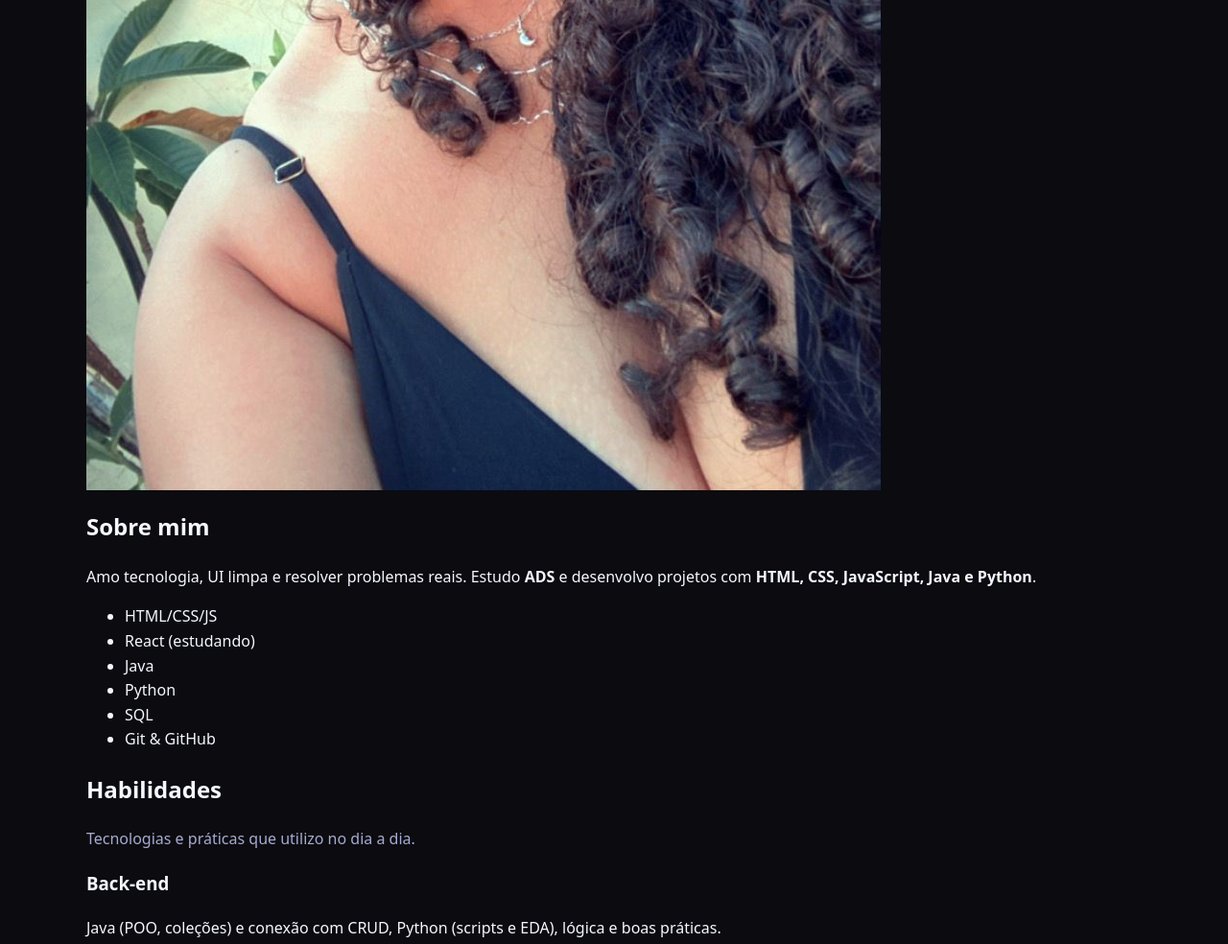
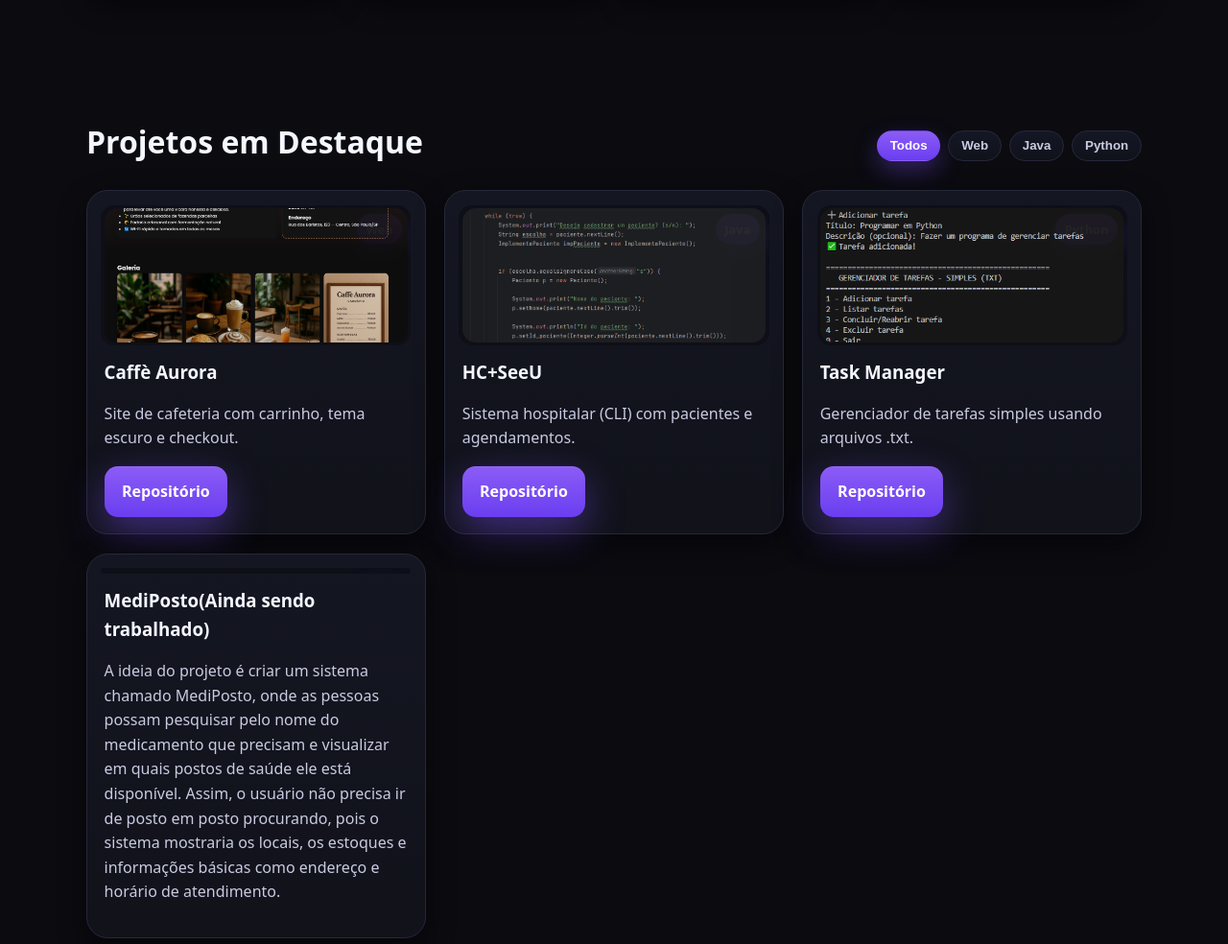
Before and after one commit to Malualvess-dev/Portifolio---Malu-1.0, a plain HTML site: page index.html in a window 1280 px wide. Shown: the part 1660-2644 px from the top of the page at 96% size. Drawn offline with Linux system fonts and the light colour scheme.

Commit message:
Adicionando CSS dos Botoes, Seções, fotos

```diff
--- a/Css/style.css
+++ b/Css/style.css
@@ -244,3 +244,233 @@ nav{
     display:flex;
     gap:.8rem;
     margin-top:.6rem; }
+
+/* Botões */
+
+.btn{
+  display:inline-flex;
+  align-items:center;
+  justify-content:center;
+  gap:.5rem;
+  padding:.85rem 1.15rem;
+  border-radius:14px;
+  border:1px solid var(--border);
+  font-weight:800;
+  cursor:pointer;
+  transition:.2s;
+
+}
+
+.btn-primary{
+  color:#fff;
+  border:none;
+  background:linear-gradient(180deg, var(--primary-400), var(--primary-600));
+  box-shadow:0 14px 40px rgba(123,77,245,.45), inset 0 1px 0 rgba(255,255,255,.08);
+
+}
+
+.btn-primary:hover{
+    filter:brightness(1.05);
+    transform:translateY(-1px);
+}
+
+.btn-ghost{
+  background:linear-gradient(180deg, #171a27, #10121a);
+  color:var(--text-300);
+
+}
+
+.btn-ghost:hover{
+    color:#fff;
+}
+
+/* -------------------- Stats (Números) ------------------- */
+.stats{
+  display:grid;
+  grid-template-columns:repeat(3, 1fr);
+  gap:1rem;
+  width:min(1100px,92%);
+  margin:2.8rem auto 2.6rem;
+
+}
+
+.stat{
+  background:linear-gradient(180deg, #141725, #10121a);
+  border:1px solid var(--border);
+  border-radius:var(--radius-xl);
+  padding:1rem 1.2rem;
+  box-shadow:var(--shadow-1);
+
+}
+
+.stat-num{
+  font-size:1.8rem;
+  font-weight:800;
+  background:linear-gradient(90deg, #cfcaff, #7b4df5);
+  -webkit-background-clip:text;
+  background-clip:text;
+  color:transparent;
+
+}
+
+.stat-label{
+    color:var(--muted);
+    font-weight:600;
+}
+
+/* ----------------------- Seções ------------------------- */
+.section{
+    padding:64px 0;
+
+}
+
+.section-alt{
+    background:linear-gradient(180deg, #0f111a, #0b0c12);
+
+}
+
+.section h2{
+    font-size:clamp(1.6rem, 3vw, 2rem);
+    margin:0 0 .6rem;
+
+}
+
+/* -------------------- Sobre / Foto ---------------------- */
+.about-grid{
+  display:grid;
+  grid-template-columns:240px 1fr;
+  gap:1.5rem;
+  align-items:center;
+
+}
+
+.about-photo-wrap{
+  background: radial-gradient(200px 200px at 70% 0%, rgba(123,77,245,.25), transparent 70%), #10121a;
+  border:1px solid var(--border);
+  padding:.6rem;
+  border-radius:var(--radius-2xl);
+  box-shadow:var(--shadow-1);
+
+}
+
+.about-photo{
+    border-radius:calc(var(--radius-2xl) - 8px);
+}
+
+.skills{
+  display:flex;
+  flex-wrap:wrap;
+  gap:.5rem;
+  padding:0;
+  margin:1rem 0 0;
+  list-style:none;
+
+}
+.skills li{
+  padding:.35rem .6rem;
+  border-radius:999px;
+  border:1px solid var(--border);
+  background:#121424;
+  color:var(--text-300);
+  font-weight:600;
+
+}
+
+/* -------------------- Cards (Habilidades) ---------------- */
+.cards{
+  display:grid;
+  grid-template-columns:repeat(4, 1fr);
+  gap:1rem;
+  margin-top:1rem;
+
+}
+
+.card{
+
+  background:linear-gradient(180deg, var(--bg-850), var(--bg-900));
+  border:1px solid var(--border);
+  border-radius:var(--radius-xl);
+  padding:1.1rem;
+  box-shadow:var(--shadow-1);
+
+}
+.card h3{
+    margin:.25rem 0 .5rem;
+
+}
+
+.card p{
+    color:var(--text-300);
+
+}
+/* -------------------- Projetos (grid) ------------------- */
+.section-head{ display:flex; align-items:center; justify-content:space-between; gap:1rem; }
+.filters{ display:flex; gap:.5rem; flex-wrap:wrap; }
+.chip{
+  padding:.45rem .8rem; border-radius:999px;
+  border:1px solid var(--border);
+  background:linear-gradient(180deg, #141725, #10121a);
+  color:var(--text-300); font-weight:700; cursor:pointer; transition:.2s;
+}
+
+.chip:hover{
+    color:#fff;
+}
+
+.chip.active{
+
+  color:#fff;
+  border-color:transparent;
+  background:linear-gradient(180deg, var(--primary-400), var(--primary-600));
+  box-shadow:0 10px 25px rgba(123,77,245,.35);
+}
+
+.grid{
+  margin-top:1rem;
+  display:grid;
+  grid-template-columns:repeat(3, 1fr);
+  gap:1.2rem;
+
+}
+
+.card-top{
+  position:relative;
+  margin:-.2rem;
+  margin-bottom:.8rem;
+  padding:.2rem;
+  border-radius:calc(var(--radius-xl) - 8px);
+  overflow:hidden;
+  background:#0e0f17;
+
+}
+
+.card-top img{
+  width:100%;
+  height:140px;
+  object-fit:cover;
+  border-radius:14px;
+  filter:saturate(90%);
+  opacity:.95;
+
+}
+
+.card-badge{
+  position:absolute;
+  top:.6rem;
+  right:.6rem;
+  padding:.35rem .6rem;
+  border-radius:999px;
+  font-weight:800;
+  font-size:.8rem;
+  background:linear-gradient(180deg, var(--primary-400), var(--primary-600));
+  color:#fff;
+  box-shadow:0 8px 20px rgba(123,77,245,.35);
+
+}
+
+.card-actions{
+    margin-top:1rem;
+    display:flex;
+    gap:.6rem;
+
+}
--- a/index.html
+++ b/index.html
@@ -57,16 +57,16 @@
 
   <div class="stats" aria-label="Indicadores">
       <div class="stat">
-          <div class="stat-num" data-target="25">0</div>
+          <div class="stat-num" data-target="25">7</div>
               <div class="stat-label">Projetos</div>
 
             </div>
             <div class="stat">
-              <div class="stat-num" data-target="350">0</div>
+              <div class="stat-num" data-target="350">250</div>
               <div class="stat-label">Commits</div>
             </div>
             <div class="stat">
-              <div class="stat-num" data-target="8">0</div>
+              <div class="stat-num" data-target="8">5</div>
           <div class="stat-label">Certificações</div>
       </div>
     </div>
```
